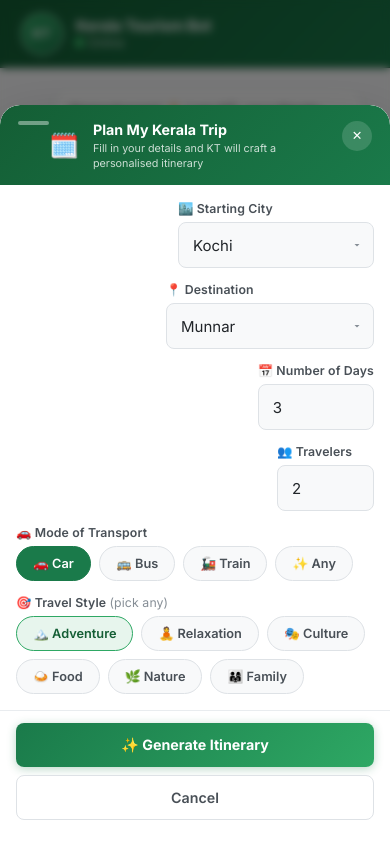
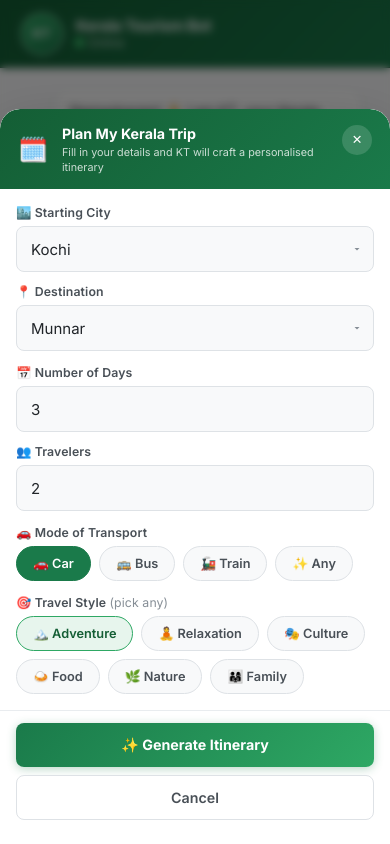
Before and after one commit to adhilK/kerala-chatbot, a plain HTML site: page docs/index.html in a window 390 px wide. Both pictures are taken after a click on the button "🗓️ Plan My Trip". Drawn offline with Linux system fonts and the light colour scheme.

Commit message:
ui: remove drag handle, fix mobile form full-width alignment

```diff
--- a/docs/style.css
+++ b/docs/style.css
@@ -831,18 +831,6 @@ html, body {
   .itin-modal-header {
     border-radius: 20px 20px 0 0;
     padding: 16px 18px 14px;
-    /* drag handle indicator */
-    position: relative;
-  }
-
-  .itin-modal-header::before {
-    content: "";
-    display: block;
-    width: 36px;
-    height: 4px;
-    background: rgba(255,255,255,.4);
-    border-radius: 2px;
-    margin: 0 auto 12px;
   }
 
   .itin-icon { font-size: 1.6rem; }
@@ -858,10 +846,16 @@ html, body {
     max-height: calc(92svh - 140px); /* header + footer */
   }
 
-  /* Stack the From→To row vertically */
+  /* Stack the From→To row vertically — full width, left-aligned */
   .itin-row {
     flex-direction: column;
-    gap: 14px;
+    align-items: stretch;
+    gap: 12px;
+  }
+
+  .itin-row .itin-field {
+    width: 100%;
+    flex: none;
   }
 
   .itin-arrow { display: none; }
```
